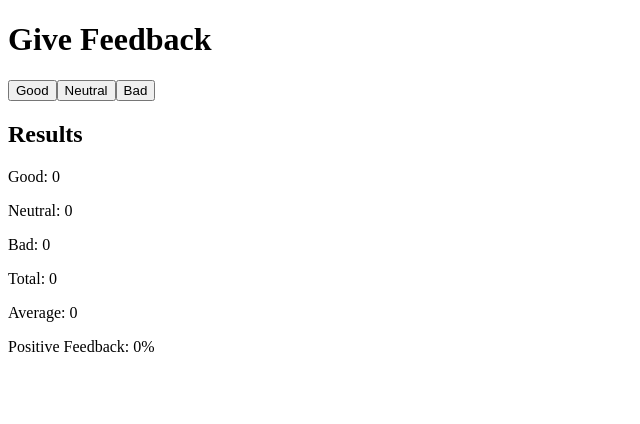
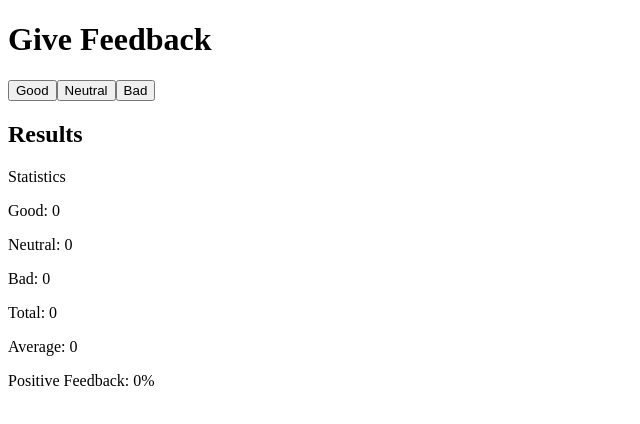
Before and after one commit to jjunlob074/fullstackopen, a React (Vite) app in the folder PART-1/unicafe/: page / in a window 1280 px wide. Shown: the top 424 px of the page, without its empty margins (0-640 px from the left). Built offline with nearby package versions, Linux system fonts and the light colour scheme.

Commit message:
unicafe 1.8

```diff
--- a/PART-1/unicafe/src/App.jsx
+++ b/PART-1/unicafe/src/App.jsx
@@ -1,13 +1,26 @@
 import { useState } from 'react'
 
+const Statistics = ({good,neutral,bad}) => {
+  const total = good + neutral + bad;
+  const average = total > 0 ? (good - bad) / total : 0;
+  const positiveFeedback = total > 0 ? (good/total)*100 : 0;
+  return (
+    <div>
+      <p>Statistics</p>
+      <p>Good: {good}</p>
+      <p>Neutral: {neutral}</p>
+      <p>Bad: {bad}</p>
+      <p>Total: {total}</p>
+      <p>Average: {average}</p>
+      <p>Positive Feedback: {positiveFeedback}%</p>
+    </div>
+  )
+}
 const App = () => {
   // guarda los clics de cada botón en su propio estado
   const [good, setGood] = useState(0)
   const [neutral, setNeutral] = useState(0)
   const [bad, setBad] = useState(0)
-  const total = good + neutral + bad;
-  const average = total > 0 ? (good - bad) / total : 0;
-  const positiveFeedback = total > 0 ? (good/total)*100 : 0;
 
   return (
     <div>
@@ -19,12 +32,7 @@
 
       <h2>Results</h2>
 
-      <p>Good: {good}</p>
-      <p>Neutral: {neutral}</p>
-      <p>Bad: {bad}</p>
-      <p>Total: {total}</p>
-      <p>Average: {average}</p>
-      <p>Positive Feedback: {positiveFeedback}%</p>
+      <Statistics good={good} neutral={neutral} bad={bad} />
 
     </div>
   )
```
